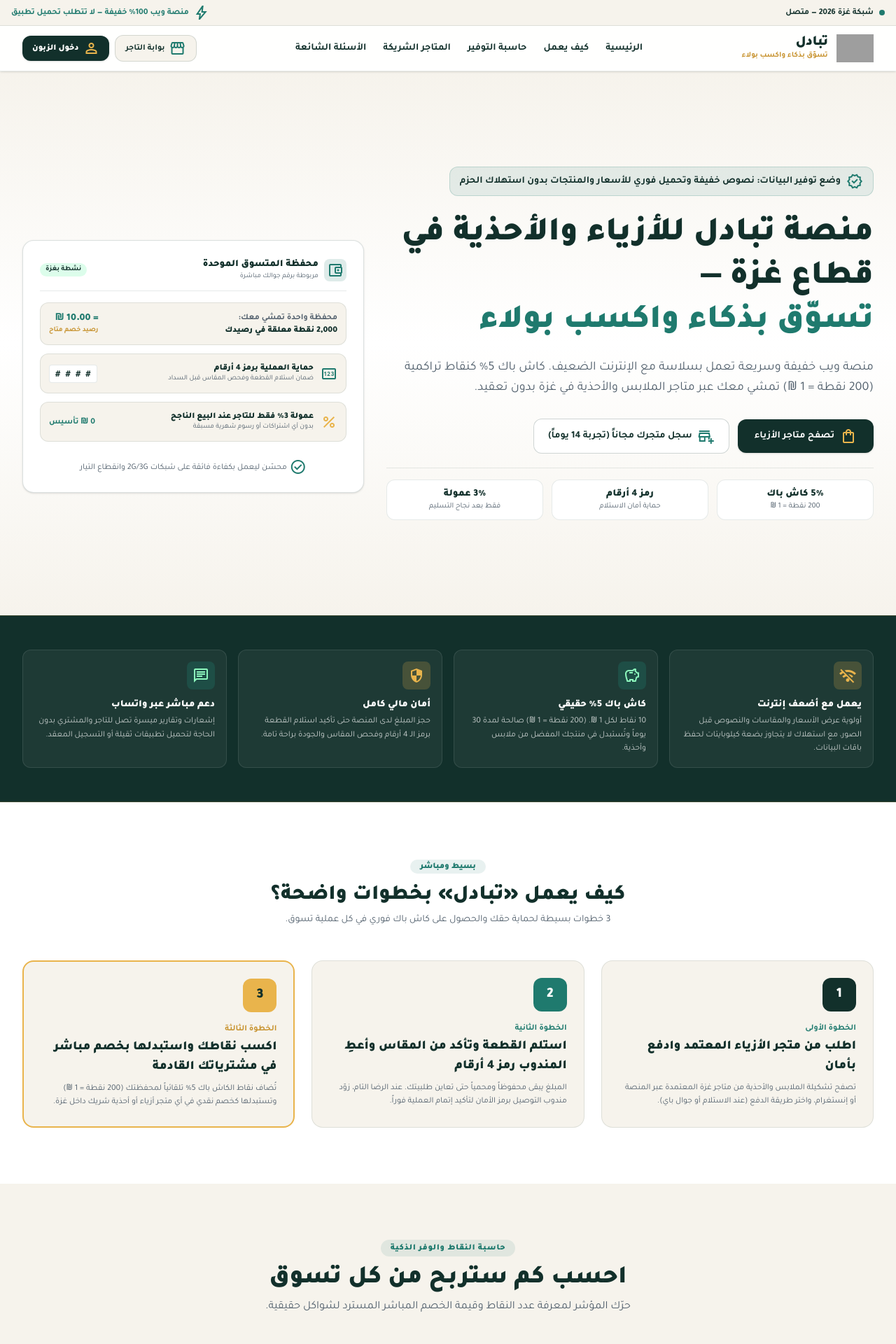
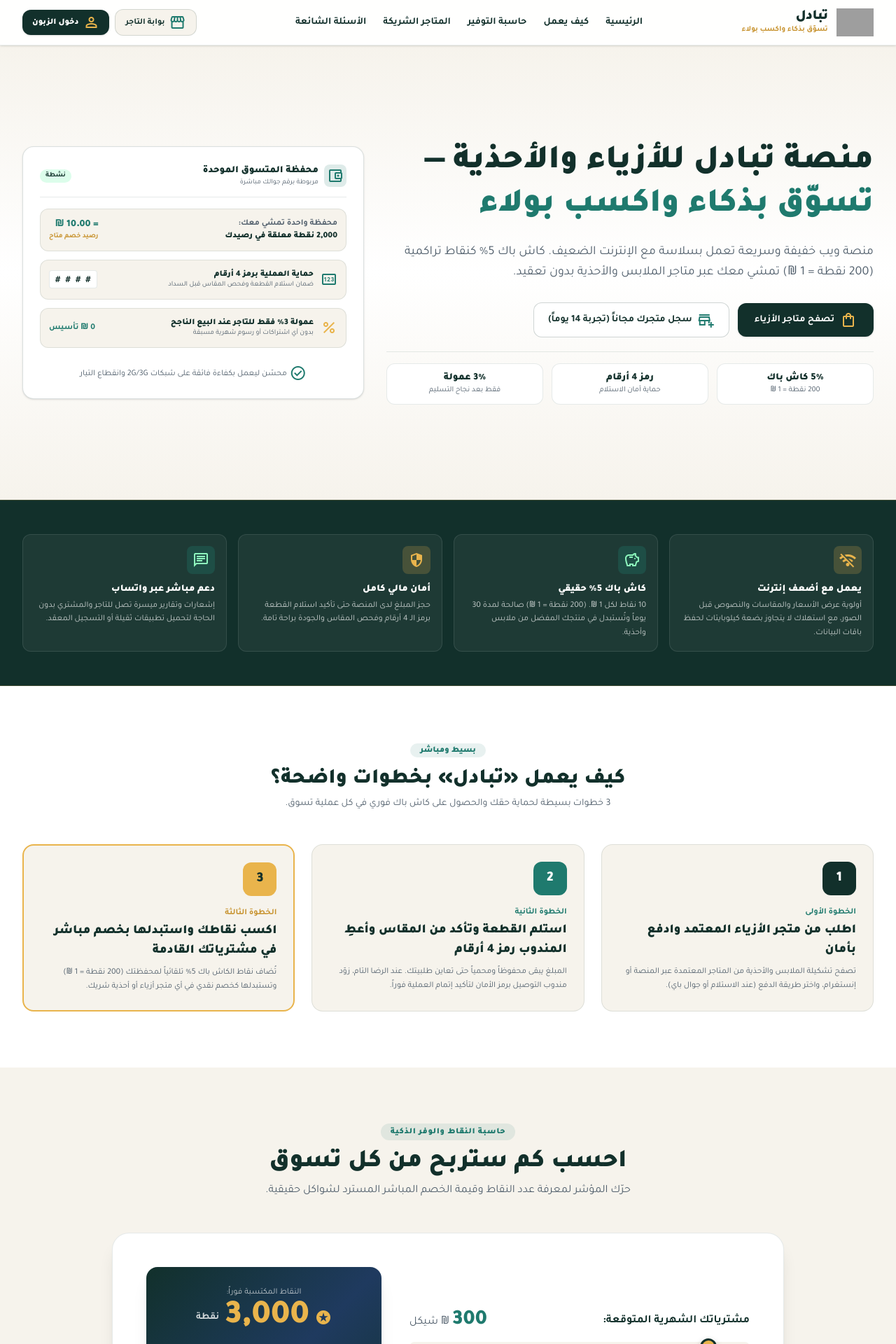
Before and after one commit to hayaa-muammar/Tabadul1, a React (Vite) app: page / in a window 1280 px wide. Shown: the top 1920 px of the page at 70% size. Built offline with nearby package versions, Linux system fonts and the light colour scheme; grey boxes are pictures that could not be loaded; the HTML template or start-up script is replaced by a standard one.

Commit message:
Remove Gaza-specific geographic references from homepage components

```diff
--- a/src/components/home/FaqAccordion.jsx
+++ b/src/components/home/FaqAccordion.jsx
@@ -5,12 +5,12 @@ export default function FaqAccordion() {
     {
       num: 1,
       q: 'هل أحتاج لتحميل تطبيق أو استهلاك ذاكرة الهاتف؟',
-      a: 'لا، إطلاقاً. منصة «تبادل» في نسختها الأولى هي منصة ويب خفيفة 100% تعمل على أي متصفح في غزة بأقل استهلاك للإنترنت. رقم جوالك هو حسابك، وتصلك تفاصيل الرصيد والطلبات مباشرة عبر واتساب.'
+      a: 'لا، إطلاقاً. منصة «تبادل» في نسختها الأولى هي منصة ويب خفيفة 100% تعمل على أي متصفح بأقل استهلاك للإنترنت. رقم جوالك هو حسابك، وتصلك تفاصيل الرصيد والطلبات مباشرة عبر واتساب.'
     },
     {
       num: 2,
       q: 'ما هي معادلة الكاش باك والقيمة النقدية الفعلية للنقاط؟',
-      a: 'المعادلة شفافة ومحددة: تكسب 10 نقاط عن كل 1 ₪ تدفعه (ما يعادل 5% كاش باك). كل 200 نقطة تساوي 1 ₪ كاش مباشر يُخصم من فاتورتك عند الشراء من أي متجر ملابس أو أحذية شريك في غزة.'
+      a: 'المعادلة شفافة ومحددة: تكسب 10 نقاط عن كل 1 ₪ تدفعه (ما يعادل 5% كاش باك). كل 200 نقطة تساوي 1 ₪ كاش مباشر يُخصم من فاتورتك عند الشراء من أي متجر ملابس أو أحذية شريك.'
     },
     {
       num: 3,
@@ -20,7 +20,7 @@ export default function FaqAccordion() {
     {
       num: 4,
       q: 'ما هي المتاجر المشمولة في المنصة؟',
-      a: 'المنصة مخصصة حصرياً لقطاع الأزياء، الملابس النسائية، العبايات، الأزياء الرجالية، ملابس الأطفال، وبوتيكات الأحذية والبلاطين في غزة (عمر المختار، الرمال، النصر، والوسطى والجنوب) لضمان أعلى درجات التخصص والجودة.'
+      a: 'المنصة مخصصة حصرياً لقطاع الأزياء، الملابس النسائية، العبايات، الأزياء الرجالية، ملابس الأطفال، وبوتيكات الأحذية والبلاطين لضمان أعلى درجات التخصص والجودة.'
     }
   ];
 
@@ -32,7 +32,7 @@ export default function FaqAccordion() {
             كل ما تحتاج معرفته
           </span>
           <h2 className="text-2xl sm:text-3xl font-black text-[#12302b] mt-2">الأسئلة الشائعة</h2>
-          <p className="text-[#52606d] text-sm mt-1">إجابات مباشرة ومحددة لمتسوقي وتجار الملابس والأحذية في غزة.</p>
+          <p className="text-[#52606d] text-sm mt-1">إجابات مباشرة ومحددة لمتسوقي وتجار الملابس والأحذية.</p>
         </div>
 
         <div className="space-y-3">
--- a/src/components/home/HeroSection.jsx
+++ b/src/components/home/HeroSection.jsx
@@ -5,21 +5,15 @@ export default function HeroSection() {
   return (
     <section className="relative pt-10 pb-20 md:py-20 overflow-hidden bg-gradient-to-b from-[#f6f3ec] via-white to-[#f6f3ec]" id="hero">
       <div className="max-w-7xl mx-auto px-4 sm:px-6 lg:px-8 py-8 md:py-14">
-        {/* Data saver announcement banner */}
-        <div className="mb-6 inline-flex items-center gap-2 px-3.5 py-2 rounded-xl bg-[#1f7a6e]/10 border border-[#1f7a6e]/20 text-xs sm:text-sm font-bold text-[#12302b]">
-          <span className="material-symbols-outlined text-[#1f7a6e] text-base">verified</span>
-          <span>وضع توفير البيانات: نصوص خفيفة وتحميل فوري للأسعار والمنتجات بدون استهلاك الحزم</span>
-        </div>
-
         <div className="grid grid-cols-1 lg:grid-cols-12 gap-8 items-center">
           {/* Right: Clear Value Proposition */}
           <div className="lg:col-span-7 space-y-5 text-right">
             <h1 className="text-2xl sm:text-3xl md:text-5xl font-black text-[#12302b] leading-[1.3]">
-              منصة تبادل للأزياء والأحذية في قطاع غزة — <br />
+              منصة تبادل للأزياء والأحذية — <br />
               <span className="text-[#1f7a6e]">تسوّق بذكاء واكسب بولاء</span>
             </h1>
             <p className="text-sm sm:text-base md:text-lg text-[#52606d] leading-relaxed">
-              منصة ويب خفيفة وسريعة تعمل بسلاسة مع الإنترنت الضعيف. كاش باك 5% كنقاط تراكمية (200 نقطة = 1 ₪) تمشي معك عبر متاجر الملابس والأحذية في غزة بدون تعقيد.
+              منصة ويب خفيفة وسريعة تعمل بسلاسة مع الإنترنت الضعيف. كاش باك 5% كنقاط تراكمية (200 نقطة = 1 ₪) تمشي معك عبر متاجر الملابس والأحذية بدون تعقيد.
             </p>
 
             <div className="flex flex-wrap items-center gap-3 pt-2">
@@ -69,7 +63,7 @@ export default function HeroSection() {
                     <div className="text-[10px] text-[#52606d]">مربوطة برقم جوالك مباشرة</div>
                   </div>
                 </div>
-                <span className="px-2 py-0.5 rounded-full bg-[#8df8bd]/30 text-[#12302b] text-[10px] font-bold">نشطة بغزة</span>
+                <span className="px-2 py-0.5 rounded-full bg-[#8df8bd]/30 text-[#12302b] text-[10px] font-bold">نشطة</span>
               </div>
 
               {/* Metric items */}
--- a/src/components/home/HomeFooter.jsx
+++ b/src/components/home/HomeFooter.jsx
@@ -22,11 +22,11 @@ export default function HomeFooter({ onOpenPwaModal }) {
               </div>
             </div>
             <p className="text-sm text-white/70 leading-relaxed max-w-sm">
-              المنصة والتطبيق الموحد لمكافآت وولاء عملاء الأزياء، الملابس، العبايات، والأحذية في قطاع غزة 2026. نربط المتسوقين بأفضل متاجر البوتيك والموضة المحلية لتجربة تسوق مجزية ومستدامة.
+              المنصة والتطبيق الموحد لمكافآت وولاء عملاء الأزياء، الملابس، العبايات، والأحذية 2026. نربط المتسوقين بأفضل متاجر البوتيك والموضة لتجربة تسوق مجزية ومستدامة.
             </p>
             <div className="flex items-center gap-2 pt-1 text-[#e9b44c]">
               <span className="material-symbols-outlined text-sm">support_agent</span>
-              <span className="text-xs font-bold text-white/90">دعم مباشر 24/7 عبر واتساب غزة: 0599000000</span>
+              <span className="text-xs font-bold text-white/90">دعم مباشر 24/7 عبر واتساب: 0599000000</span>
             </div>
           </div>
 
@@ -88,11 +88,9 @@ export default function HomeFooter({ onOpenPwaModal }) {
         {/* Copyright */}
         <div className="pt-8 flex flex-col sm:flex-row items-center justify-between text-xs text-white/60 gap-4">
           <div>
-            © 2026 شبكة ومنصة تبادل للمكافآت والولاء. غزة، فلسطين. جميع الحقوق محفوظة.
+            © 2026 شبكة ومنصة تبادل للمكافآت والولاء. جميع الحقوق محفوظة.
           </div>
           <div className="flex items-center gap-3 text-white/75">
-            <span>صُمم خصيصاً لمجتمع وتجار قطاع غزة</span>
-            <span>•</span>
             <span className="text-[#e9b44c] font-bold">النسخة الهجينة (Web &amp; PWA)</span>
           </div>
         </div>
--- a/src/components/home/HomeHeader.jsx
+++ b/src/components/home/HomeHeader.jsx
@@ -4,20 +4,6 @@ import { Link } from 'react-router-dom';
 export default function HomeHeader() {
   return (
     <header className="sticky top-0 z-40 bg-white/95 text-[#12302b] border-b border-[#12302b]/10 shadow-sm backdrop-blur-md">
-      {/* Ultra-lightweight Connection & Data-Saver Bar */}
-      <div className="bg-[#f6f3ec] text-[#52606d] text-xs px-4 py-1.5 border-b border-[#12302b]/10 flex items-center justify-between">
-        <div className="max-w-7xl mx-auto w-full flex items-center justify-between gap-3 text-[11px] sm:text-xs">
-          <div className="flex items-center gap-2">
-            <span className="w-2 h-2 rounded-full bg-[#1f7a6e]"></span>
-            <span className="text-[#12302b] font-bold">شبكة غزة 2026 — متصل</span>
-          </div>
-          <div className="text-[#1f7a6e] font-bold hidden sm:flex items-center gap-1.5">
-            <span className="material-symbols-outlined text-sm">bolt</span>
-            <span>منصة ويب 100% خفيفة — لا تتطلب تحميل تطبيق</span>
-          </div>
-        </div>
-      </div>
-
       {/* Main Navigation */}
       <div className="max-w-7xl mx-auto px-4 sm:px-6 lg:px-8 h-16 flex items-center justify-between gap-4">
         <a className="flex items-center gap-3" href="#hero">
--- a/src/components/home/HowItWorksSection.jsx
+++ b/src/components/home/HowItWorksSection.jsx
@@ -21,7 +21,7 @@ export default function HowItWorksSection() {
             <span className="text-xs font-bold text-[#1f7a6e] block mb-1">الخطوة الأولى</span>
             <h3 className="text-lg font-black text-[#12302b] mb-2">اطلب من متجر الأزياء المعتمد وادفع بأمان</h3>
             <p className="text-[#52606d] text-xs leading-relaxed">
-              تصفح تشكيلة الملابس والأحذية من متاجر غزة المعتمدة عبر المنصة أو إنستغرام، واختر طريقة الدفع (عند الاستلام أو جوال باي).
+              تصفح تشكيلة الملابس والأحذية من المتاجر المعتمدة عبر المنصة أو إنستغرام، واختر طريقة الدفع (عند الاستلام أو جوال باي).
             </p>
           </div>
 
@@ -45,7 +45,7 @@ export default function HowItWorksSection() {
             <span className="text-xs font-bold text-[#c7922d] block mb-1">الخطوة الثالثة</span>
             <h3 className="text-lg font-black text-[#12302b] mb-2">اكسب نقاطك واستبدلها بخصم مباشر في مشترياتك القادمة</h3>
             <p className="text-[#52606d] text-xs leading-relaxed">
-              تُضاف نقاط الكاش باك 5% تلقائياً لمحفظتك (200 نقطة = 1 ₪) وتستبدلها كخصم نقدي في أي متجر أزياء أو أحذية شريك داخل غزة.
+              تُضاف نقاط الكاش باك 5% تلقائياً لمحفظتك (200 نقطة = 1 ₪) وتستبدلها كخصم نقدي في أي متجر أزياء أو أحذية شريك.
             </p>
           </div>
         </div>
--- a/src/components/home/InteractivePhoneMockup.jsx
+++ b/src/components/home/InteractivePhoneMockup.jsx
@@ -81,7 +81,7 @@ export default function InteractivePhoneMockup({ onOpenQr }) {
                 </div>
                 <div>
                   <h4 className="font-black text-xs text-[#12302b]">سارة أحمد</h4>
-                  <p className="text-[10px] text-[#52606d]">غزة — حي الرمال • عضوية ذهبية</p>
+                  <p className="text-[10px] text-[#52606d]">عضوية ذهبية معتمدة</p>
                 </div>
               </div>
               <span className="px-2 py-0.5 rounded-full bg-[#1f7a6e]/10 text-[#1f7a6e] text-[10px] font-bold flex items-center gap-0.5">
--- a/src/components/home/MerchantPartnerSection.jsx
+++ b/src/components/home/MerchantPartnerSection.jsx
@@ -22,14 +22,14 @@ export default function MerchantPartnerSection() {
           {/* Content Column */}
           <div className="lg:col-span-7 space-y-6">
             <span className="text-xs font-black uppercase tracking-wider text-[#e9b44c] bg-[#e9b44c]/15 px-3.5 py-1.5 rounded-full inline-block">
-              أصحاب المتاجر ومشاريع إنستغرام بغزة
+              أصحاب المتاجر ومشاريع إنستغرام
             </span>
             <h2 className="text-3xl sm:text-4xl md:text-5xl font-black leading-tight">
               حوّل زبائن المرة الواحدة إلى <br />
               <span className="text-[#e9b44c]">زبائن دائمين مدى الحياة!</span>
             </h2>
             <p className="text-white/80 text-base md:text-lg leading-relaxed font-normal">
-              في سوق غزة المليء بالمنافسة، الخصم العشوائي يقلل أرباحك الصافية. برنامج الولاء التشاركي في «تبادل» يضمن عودة الزبونة للشراء منك مرة بعد أخرى، ويجلب لك زبائن جدد يحملون نقاطاً يريدون إنفاقها لديك.
+              في السوق المليء بالمنافسة، الخصم العشوائي يقلل أرباحك الصافية. برنامج الولاء التشاركي في «تبادل» يضمن عودة الزبونة للشراء منك مرة بعد أخرى، ويجلب لك زبائن جدد يحملون نقاطاً يريدون إنفاقها لديك.
             </p>
 
             {/* 4 Core Merchant Advantages */}
@@ -60,7 +60,7 @@ export default function MerchantPartnerSection() {
                   <span>تسويات نقدية وبنكية بانتظام</span>
                 </div>
                 <p className="text-xs text-white/70 leading-relaxed">
-                  نظام تسوية مالية دقيق كل أسبوع، بتحويل بنكي فوري أو تسليم نقدي مباشر (كاش) داخل غزة.
+                  نظام تسوية مالية دقيق كل أسبوع، بتحويل بنكي فوري أو تسليم نقدي مباشر (كاش).
                 </p>
               </div>
 
@@ -89,7 +89,7 @@ export default function MerchantPartnerSection() {
                 <label className="block text-xs font-bold text-[#12302b] mb-1">اسم المتجر أو صفحة الإنستغرام</label>
                 <input
                   className="w-full text-sm px-4 py-3 rounded-xl bg-[#f6f3ec] border border-[#12302b]/15 focus:border-[#1f7a6e] focus:bg-white focus:outline-none"
-                  placeholder="مثال: بوتيك غزة فاشن"
+                  placeholder="مثال: بوتيك فاشن"
                   required
                   type="text"
                   value={storeName}
@@ -98,7 +98,7 @@ export default function MerchantPartnerSection() {
               </div>
 
               <div>
-                <label className="block text-xs font-bold text-[#12302b] mb-1">رقم الواتساب للتواصل (غزة)</label>
+                <label className="block text-xs font-bold text-[#12302b] mb-1">رقم الواتساب للتواصل</label>
                 <input
                   className="w-full text-sm px-4 py-3 rounded-xl bg-[#f6f3ec] border border-[#12302b]/15 focus:border-[#1f7a6e] focus:bg-white focus:outline-none text-right"
                   dir="ltr"
--- a/src/components/home/PointsCalculator.jsx
+++ b/src/components/home/PointsCalculator.jsx
@@ -24,7 +24,7 @@ export default function PointsCalculator() {
             <div className="lg:col-span-7 space-y-6">
               <div>
                 <div className="flex justify-between items-center mb-3">
-                  <label className="font-bold text-[#12302b] text-base" htmlFor="purchase-range">مشترياتك الشهرية المتوقعة من غزة:</label>
+                  <label className="font-bold text-[#12302b] text-base" htmlFor="purchase-range">مشترياتك الشهرية المتوقعة:</label>
                   <div className="flex items-baseline gap-1 text-3xl font-black text-[#1f7a6e]">
                     <span id="calc-amount">{amount.toLocaleString('en-US')}</span>
                     <span className="text-base font-normal text-[#52606d]">₪ شيكل</span>
@@ -40,7 +40,7 @@ export default function PointsCalculator() {
                   type="range"
                   value={amount}
                   onChange={(e) => setAmount(parseInt(e.target.value, 10))}
-                  aria-label="مشترياتك الشهرية المتوقعة من غزة"
+                  aria-label="مشترياتك الشهرية المتوقعة"
                 />
 
                 <div className="flex justify-between text-xs text-[#52606d] font-bold mt-2">
@@ -55,7 +55,7 @@ export default function PointsCalculator() {
               <div className="p-4 rounded-2xl bg-[#f6f3ec] border border-[#12302b]/10 space-y-2">
                 <div className="flex items-center gap-2 text-sm font-bold text-[#12302b]">
                   <span className="material-symbols-outlined text-[#e9b44c] fill">verified</span>
-                  <span>معادلة الشفافية والخصم المباشر في غزة</span>
+                  <span>معادلة الشفافية والخصم المباشر</span>
                 </div>
                 <p className="text-xs text-[#52606d] leading-relaxed">
                   كل 1 ₪ تصرفه يمنحك 10 نقاط فورية. كل 1,000 نقطة مجمعة تمنحك خصماً نقدياً بقيمة 5 ₪ مستردة كاش باك تستخدمها متى شئت.
--- a/src/components/modals/PwaQrModal.jsx
+++ b/src/components/modals/PwaQrModal.jsx
@@ -27,7 +27,7 @@ export default function PwaQrModal({ isOpen, onClose }) {
             <span>جاهز للاستخدام دون إنترنت ⚡</span>
           </span>
           <h3 className="text-xl font-black text-[#12302b]">باركود الدفع والاستبدال المباشر</h3>
-          <p className="text-xs text-gray-500 mt-1">امسح الكود عند كاشير أي متجر معتمد في غزة</p>
+          <p className="text-xs text-gray-500 mt-1">امسح الكود عند كاشير أي متجر معتمد</p>
         </div>
 
         {/* QR Code Graphic Mockup */}
```
Also changed, not shown: src/components/home/FeaturedStoresPreview.jsx (+6 -6 lines).
